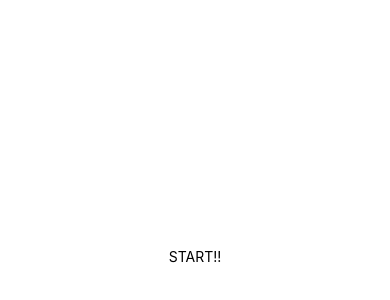
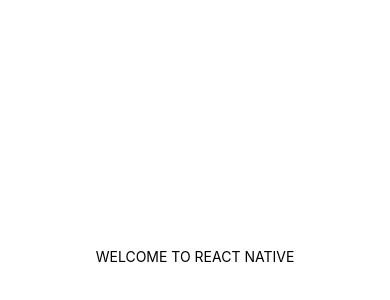
Before and after one commit to davecade/done-with-it, a React Native app: screen / in a window 390 px wide. Shown: the part 166-466 px from the top of the page. Built offline with nearby package versions, Linux system fonts and the light colour scheme.

Commit message:
added started files

```diff
--- a/App.js
+++ b/App.js
@@ -5,7 +5,7 @@
 export default function App() {
   return (
     <View style={styles.container}>
-      <Text>START!!</Text>
+      <Text>WELCOME TO REACT NATIVE</Text>
       <StatusBar style="auto" />
     </View>
   );
```
